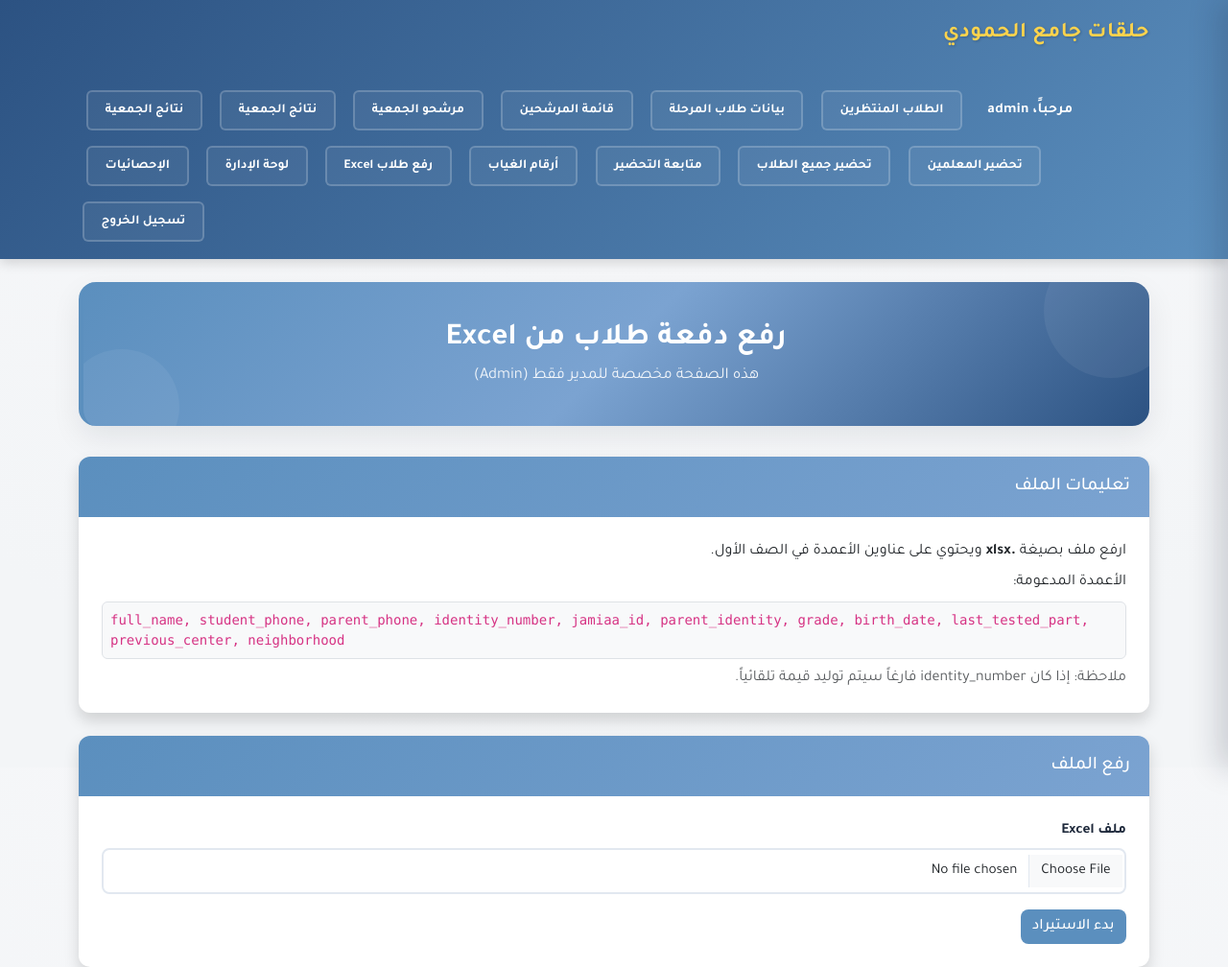
After one commit to Abdulrhman3333/myproject, a Django app: page /register/bulk-upload/ in a window 1280 px wide. The commit adds this page. Shown: the whole page at 96% size. Run offline with Django 5.2, Linux system fonts and the light colour scheme; a user stored in the database is signed in; data comes from the database, SQL or seed files in the repository; both versions use the stored data as it was after the commit.

Commit message:
add new bulk of students

```diff
--- a/quran_center/forms.py
+++ b/quran_center/forms.py
@@ -24,7 +24,23 @@ class StudentRegistrationForm(forms.ModelForm):
             'identity_number': forms.TextInput(attrs={'class': 'form-control'}),
             'parent_identity': forms.TextInput(attrs={'class': 'form-control'}),
             'grade': forms.Select(attrs={'class': 'form-select'}),
-            'birth_date': forms.DateInput(attrs={'type': 'date', 'class': 'form-control'}),
+            'birth_date': forms.TextInput(attrs={'class': 'form-control', 'placeholder': 'مثال: 15/04/2012'}),
             'previous_center': forms.TextInput(attrs={'class': 'form-control'}),
             'neighborhood': forms.TextInput(attrs={'class': 'form-control'}),
         }
+
+
+class StudentBulkUploadForm(forms.Form):
+    excel_file = forms.FileField(
+        label='ملف Excel',
+        widget=forms.FileInput(attrs={'class': 'form-control', 'accept': '.xlsx'})
+    )
+
+    def clean_excel_file(self):
+        excel_file = self.cleaned_data['excel_file']
+        filename = excel_file.name.lower()
+
+        if not filename.endswith('.xlsx'):
+            raise forms.ValidationError('يرجى رفع ملف Excel بصيغة .xlsx')
+
+        return excel_file
--- a/quran_center/models.py
+++ b/quran_center/models.py
@@ -101,7 +101,7 @@ class Student(models.Model):
     jamiaa_id = models.CharField(max_length=100, verbose_name="رقم الجمعية", blank=True, null=True)
     parent_identity = models.CharField(max_length=50, verbose_name="رقم هوية ولي الأمر", blank=True, null=True)
     grade = models.CharField(max_length=20, choices=GRADE_CHOICES, verbose_name="الصف الدراسي", blank=True, default="")
-    birth_date = models.DateField(verbose_name="تاريخ الميلاد", blank=True, null=True)
+    birth_date = models.CharField(max_length=50, verbose_name="تاريخ الميلاد", blank=True, null=True)
     last_tested_part = models.CharField(
         max_length=50,
         choices=LAST_TESTED_PART_CHOICES,
--- a/quran_center/templates/base.html
+++ b/quran_center/templates/base.html
@@ -64,6 +64,7 @@
             {% endif %}
 
             {% if user.is_superuser or user|has_role:"manager" %}
+            <a href="{% url 'bulk_students_upload' %}" class="mobile-nav-link">رفع طلاب Excel</a>
             <a href="{% url 'admin:index' %}" class="mobile-nav-link">لوحة الإدارة</a>
             <a href="{% url 'admin_statistics' %}" class="mobile-nav-link">الإحصائيات</a>
             {% endif %}
@@ -126,6 +127,7 @@
 
                 <!-- روابط المدير -->
                 {% if user.is_superuser or user|has_role:"manager" %}
+                <a href="{% url 'bulk_students_upload' %}" class="btn btn-outline-warning btn-sm me-2">رفع طلاب Excel</a>
                 <a href="{% url 'admin:index' %}" class="btn btn-outline-warning btn-sm me-2">لوحة الإدارة</a>
                 <a href="{% url 'admin_statistics' %}" class="btn btn-outline-warning btn-sm me-2">الإحصائيات</a>
                 {% endif %}
--- /dev/null
+++ b/quran_center/templates/bulk_students_upload.html
@@ -0,0 +1,77 @@
+{% extends "base.html" %}
+{% block title %}رفع ملف طلاب Excel{% endblock %}
+
+{% block content %}
+<div class="page-hero">
+    <div class="page-hero-inner">
+        <h1 class="page-hero-title">رفع دفعة طلاب من Excel</h1>
+        <p class="page-hero-subtitle">هذه الصفحة مخصصة للمدير فقط (Admin)</p>
+    </div>
+</div>
+
+<div class="card shadow mb-4">
+    <div class="card-header bg-primary text-white">
+        <h5 class="mb-0">تعليمات الملف</h5>
+    </div>
+    <div class="card-body">
+        <p class="mb-2">ارفع ملف بصيغة <strong>.xlsx</strong> ويحتوي على عناوين الأعمدة في الصف الأول.</p>
+        <p class="mb-2">الأعمدة المدعومة:</p>
+        <code class="d-block p-2 bg-light border rounded" dir="ltr">full_name, student_phone, parent_phone, identity_number, jamiaa_id, parent_identity, grade, birth_date, last_tested_part, previous_center, neighborhood</code>
+        <p class="mt-2 mb-0 text-muted">ملاحظة: إذا كان <span dir="ltr">identity_number</span> فارغاً سيتم توليد قيمة تلقائياً.</p>
+    </div>
+</div>
+
+<div class="card shadow">
+    <div class="card-header bg-success text-white">
+        <h5 class="mb-0">رفع الملف</h5>
+    </div>
+    <div class="card-body">
+        <form method="post" enctype="multipart/form-data">
+            {% csrf_token %}
+            <div class="mb-3">
+                <label class="form-label">{{ form.excel_file.label }}</label>
+                {{ form.excel_file }}
+                {% if form.excel_file.errors %}
+                    <div class="text-danger small mt-1">{{ form.excel_file.errors }}</div>
+                {% endif %}
+            </div>
+            <button type="submit" class="btn btn-success">بدء الاستيراد</button>
+        </form>
+    </div>
+</div>
+
+{% if result %}
+<div class="card shadow mt-4">
+    <div class="card-header bg-dark text-white">
+        <h5 class="mb-0">نتيجة الاستيراد</h5>
+    </div>
+    <div class="card-body">
+        <div class="row text-center mb-3">
+            <div class="col-md-6 mb-2">
+                <div class="p-3 bg-success-subtle border rounded">
+                    <div class="fw-bold">تمت الإضافة</div>
+                    <div class="fs-4">{{ result.created_count }}</div>
+                </div>
+            </div>
+            <div class="col-md-6 mb-2">
+                <div class="p-3 bg-warning-subtle border rounded">
+                    <div class="fw-bold">تم التجاوز</div>
+                    <div class="fs-4">{{ result.skipped_count }}</div>
+                </div>
+            </div>
+        </div>
+
+        {% if result.row_errors %}
+            <div class="alert alert-warning mb-0">
+                <h6 class="mb-2">ملاحظات على الصفوف:</h6>
+                <ul class="mb-0">
+                    {% for err in result.row_errors %}
+                        <li>{{ err }}</li>
+                    {% endfor %}
+                </ul>
+            </div>
+        {% endif %}
+    </div>
+</div>
+{% endif %}
+{% endblock %}
--- a/quran_center/urls.py
+++ b/quran_center/urls.py
@@ -5,6 +5,7 @@ from . import views
 urlpatterns = [
     path('', views.welcome_view, name='welcome'),
     path('register/', views.home, name='home'),
+    path('register/bulk-upload/', views.bulk_students_upload, name='bulk_students_upload'),
     path('parent-inquiry/', views.parent_inquiry, name='parent_inquiry'),
     path('success/', views.success_view, name='success'),
     path('pending/', views.pending_students, name='pending_students'),
--- a/quran_center/views.py
+++ b/quran_center/views.py
@@ -1,15 +1,16 @@
 from django.shortcuts import render, redirect, get_object_or_404
 from django.urls import reverse
 from django.http import HttpResponse
-from .forms import StudentRegistrationForm
+from .forms import StudentRegistrationForm, StudentBulkUploadForm
 from django.contrib.auth.decorators import login_required, user_passes_test
 from django.contrib.auth.views import LoginView
 from .models import Student, Attendance, TeacherAttendance, StageSupervisor, AcademicCalendar, ExamNomination, UserRole, TeacherPlanPreference
 from django.utils import timezone
 from django.contrib.auth.models import User
 from django.db.models import Count, Q, Max
-from datetime import datetime
-from openpyxl import Workbook
+from datetime import datetime, date, timedelta
+from openpyxl import Workbook, load_workbook
+from uuid import uuid4
 
 
 class TeacherLoginView(LoginView):
@@ -90,6 +91,125 @@ def normalize_saudi_phone(phone):
     if digits.startswith('5'):
         return '966' + digits
     return digits
+
+
+def normalize_excel_value(value):
+    if value is None:
+        return ''
+    return str(value).strip()
+
+
+def normalize_arabic_text(value):
+    text = normalize_excel_value(value)
+    replacements = {
+        'أ': 'ا',
+        'إ': 'ا',
+        'آ': 'ا',
+        'ى': 'ي',
+        'ة': 'ه',
+    }
+    for old_char, new_char in replacements.items():
+        text = text.replace(old_char, new_char)
+    return ' '.join(text.split()).lower()
+
+
+def map_grade_from_excel(raw_grade):
+    text_value = normalize_excel_value(raw_grade)
+    if not text_value:
+        return ''
+
+    # Accept internal code directly (e.g. 3_pri).
+    valid_codes = {choice[0] for choice in Student.GRADE_CHOICES}
+    if text_value in valid_codes:
+        return text_value
+
+    normalized_text = normalize_arabic_text(text_value)
+
+    # Values that mean "not selected yet" are accepted as empty grade.
+    empty_markers = {
+        normalize_arabic_text('لم يتم التحديد بعد'),
+        normalize_arabic_text('غير محدد'),
+        normalize_arabic_text('غير محدده'),
+        normalize_arabic_text('لا يوجد'),
+    }
+    if normalized_text in empty_markers:
+        return ''
+
+    # Accept official labels and common writing variants.
+    label_map = {
+        normalize_arabic_text('أول ابتدائي'): '1_pri',
+        normalize_arabic_text('اول ابتدائي'): '1_pri',
+        normalize_arabic_text('اولى ابتدائي'): '1_pri',
+        normalize_arabic_text('اولي ابتدائي'): '1_pri',
+        normalize_arabic_text('ثاني ابتدائي'): '2_pri',
+        normalize_arabic_text('ثانيه ابتدائي'): '2_pri',
+        normalize_arabic_text('ثالث ابتدائي'): '3_pri',
+        normalize_arabic_text('ثالثه ابتدائي'): '3_pri',
+        normalize_arabic_text('رابع ابتدائي'): '4_pri',
+        normalize_arabic_text('رابعه ابتدائي'): '4_pri',
+        normalize_arabic_text('خامس ابتدائي'): '5_pri',
+        normalize_arabic_text('خامسه ابتدائي'): '5_pri',
+        normalize_arabic_text('سادس ابتدائي'): '6_pri',
+        normalize_arabic_text('سادسه ابتدائي'): '6_pri',
+        normalize_arabic_text('أول متوسط'): '1_med',
+        normalize_arabic_text('اول متوسط'): '1_med',
+        normalize_arabic_text('اولى متوسط'): '1_med',
+        normalize_arabic_text('اولي متوسط'): '1_med',
+        normalize_arabic_text('ثاني متوسط'): '2_med',
+        normalize_arabic_text('ثالث متوسط'): '3_med',
+        normalize_arabic_text('أول ثانوي'): '1_sec',
+        normalize_arabic_text('اول ثانوي'): '1_sec',
+        normalize_arabic_text('ثاني ثانوي'): '2_sec',
+        normalize_arabic_text('ثالث ثانوي'): '3_sec',
+        normalize_arabic_text('جامعي'): 'uni',
+    }
+
+    return label_map.get(normalized_text, '')
+
+
+def parse_excel_birth_date(value):
+    if value in (None, ''):
+        return ''
+
+    if isinstance(value, datetime):
+        return value.strftime('%Y-%m-%d')
+
+    if isinstance(value, date):
+        return value.isoformat()
+
+    if isinstance(value, (int, float)):
+        try:
+            base_date = datetime(1899, 12, 30)
+            parsed = base_date + timedelta(days=float(value))
+            return parsed.strftime('%Y-%m-%d')
+        except Exception:
+            return str(value)
+
+    text = str(value).strip()
+    digit_map = str.maketrans('٠١٢٣٤٥٦٧٨٩', '0123456789')
+    text = text.translate(digit_map)
+    return text
+
+
+def read_excel_sheet_as_dicts(uploaded_file):
+    workbook = load_workbook(uploaded_file, data_only=True)
+    sheet = workbook.active
+    rows = list(sheet.iter_rows(values_only=True))
+    if not rows:
+        return []
+
+    headers = [normalize_excel_value(item) for item in rows[0]]
+    data_rows = []
+
+    for row_idx, row_values in enumerate(rows[1:], start=2):
+        row_data = {}
+        for col_idx, header in enumerate(headers):
+            if not header:
+                continue
+            row_data[header] = row_values[col_idx] if col_idx < len(row_values) else None
+        data_rows.append({'excel_row': row_idx, 'data': row_data})
+
+    return data_rows
 
 
 def build_status_export_rows(target_date, status_code):
@@ -386,6 +506,92 @@ def home(request):
         form = StudentRegistrationForm()
 
     return render(request, 'home.html', {'form': form})
+
+
+@login_required
+def bulk_students_upload(request):
+    if not (request.user.is_superuser or user_has_role(request.user, 'manager')):
+        return redirect('home')
+
+    form = StudentBulkUploadForm(request.POST or None, request.FILES or None)
+    result = None
+
+    if request.method == 'POST' and form.is_valid():
+        uploaded_file = form.cleaned_data['excel_file']
+        last_part_choices = {choice[0] for choice in Student._meta.get_field('last_tested_part').choices}
+        status_default = Student._meta.get_field('status').default
+
+        created_count = 0
+        skipped_count = 0
+        row_errors = []
+
+        try:
+            rows = read_excel_sheet_as_dicts(uploaded_file)
+        except Exception:
+            form.add_error('excel_file', 'تعذر قراءة الملف. تأكد أن الملف بصيغة Excel صحيحة (.xlsx).')
+            rows = []
+
+        for row in rows:
+            row_number = row['excel_row']
+            data = row['data']
+
+            full_name = normalize_excel_value(data.get('full_name'))
+            identity_number = normalize_excel_value(data.get('identity_number'))
+
+            if not full_name and not identity_number:
+                skipped_count += 1
+                continue
+
+            if not identity_number:
+                identity_number = f'GEN_{uuid4().hex[:12]}'
+
+            if Student.objects.filter(identity_number=identity_number).exists():
+                skipped_count += 1
+                row_errors.append(f'السطر {row_number}: رقم الهوية {identity_number} موجود مسبقاً.')
+                continue
+
+            grade_input = data.get('grade')
+            grade = map_grade_from_excel(grade_input)
+            if normalize_excel_value(grade_input) and not grade:
+                skipped_count += 1
+                row_errors.append(f'السطر {row_number}: الصف الدراسي "{normalize_excel_value(grade_input)}" غير صحيح.')
+                continue
+
+            last_tested_part = normalize_excel_value(data.get('last_tested_part')) or '0'
+            if last_tested_part not in last_part_choices:
+                last_tested_part = '0'
+
+            birth_date = parse_excel_birth_date(data.get('birth_date'))
+
+            Student.objects.create(
+                full_name=full_name,
+                student_phone=normalize_excel_value(data.get('student_phone')),
+                parent_phone=normalize_excel_value(data.get('parent_phone')),
+                identity_number=identity_number,
+                jamiaa_id=normalize_excel_value(data.get('jamiaa_id')),
+                parent_identity=normalize_excel_value(data.get('parent_identity')),
+                grade=grade,
+                birth_date=birth_date,
+                last_tested_part=last_tested_part,
+                previous_center=normalize_excel_value(data.get('previous_center')),
+                neighborhood=normalize_excel_value(data.get('neighborhood')),
+                status=status_default,
+            )
+            created_count += 1
+
+        if created_count > 0:
+            form = StudentBulkUploadForm()
+
+        result = {
+            'created_count': created_count,
+            'skipped_count': skipped_count,
+            'row_errors': row_errors,
+        }
+
+    return render(request, 'bulk_students_upload.html', {
+        'form': form,
+        'result': result,
+    })
 
 @login_required
 def teacher_dashboard(request):
```
Also changed, not shown: db.sqlite3, quran_center/migrations/0016_alter_student_birth_date.py (added), 1 other file.
